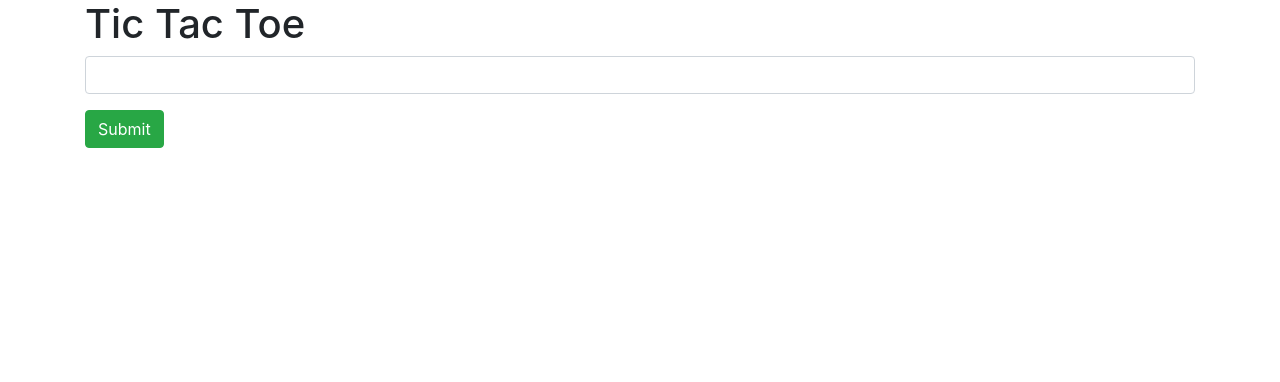
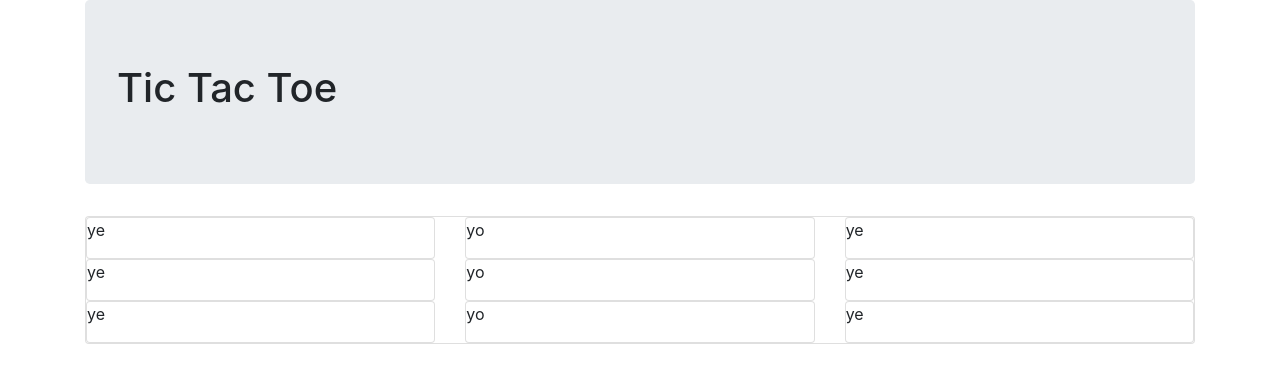
Before and after one commit to weidai07/tictactoe, a plain HTML site: page index.html in a window 1280 px wide. Drawn offline with Linux system fonts and the light colour scheme.

Commit message:
switch projects

```diff
--- a/index.html
+++ b/index.html
@@ -9,13 +9,62 @@
   </head>
   <body>
     <div class="container">
-      <form id="form1">
+      <div class="jumbotron">
         <h1>Tic Tac Toe</h1>
-        <div class="form-group">
-          <input type="text" id="primeBox" class="form-control">
+      </div>
+      <div class="card" id="tic">
+        <div class="row">
+          <div class="col-md-4">
+            <div class="card">
+              <p>ye</p>
+            </div>
+          </div>
+          <div class="col-md-4">
+            <div class="card">
+              <p>yo</p>
+            </div>
+          </div>
+          <div class="col-md-4">
+            <div class="card">
+              <p>ye</p>
+            </div>
+          </div>
         </div>
-        <button type="submit" class="btn btn-success">Submit</button>
-      </form>
+        <div class="row">
+          <div class="col-md-4">
+            <div class="card">
+              <p>ye</p>
+            </div>
+          </div>
+          <div class="col-md-4">
+            <div class="card">
+              <p>yo</p>
+            </div>
+          </div>
+          <div class="col-md-4">
+            <div class="card">
+              <p>ye</p>
+            </div>
+          </div>
+        </div>
+        <div class="row">
+          <div class="col-md-4">
+            <div class="card">
+              <p>ye</p>
+            </div>
+          </div>
+          <div class="col-md-4">
+            <div class="card">
+              <p>yo</p>
+            </div>
+          </div>
+          <div class="col-md-4">
+            <div class="card">
+              <p>ye</p>
+            </div>
+          </div>
+        </div>
+      </div>
     </div>
     <div id="resultBox">
 
```
